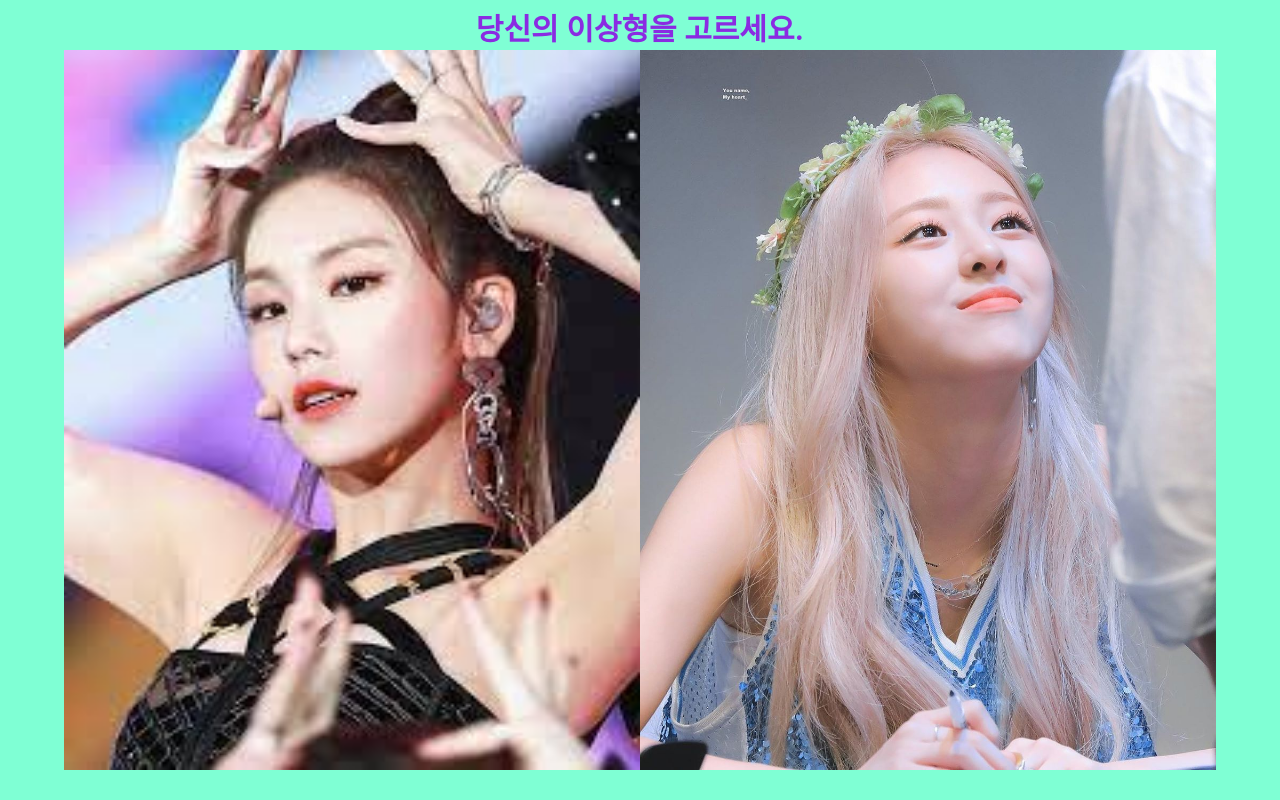
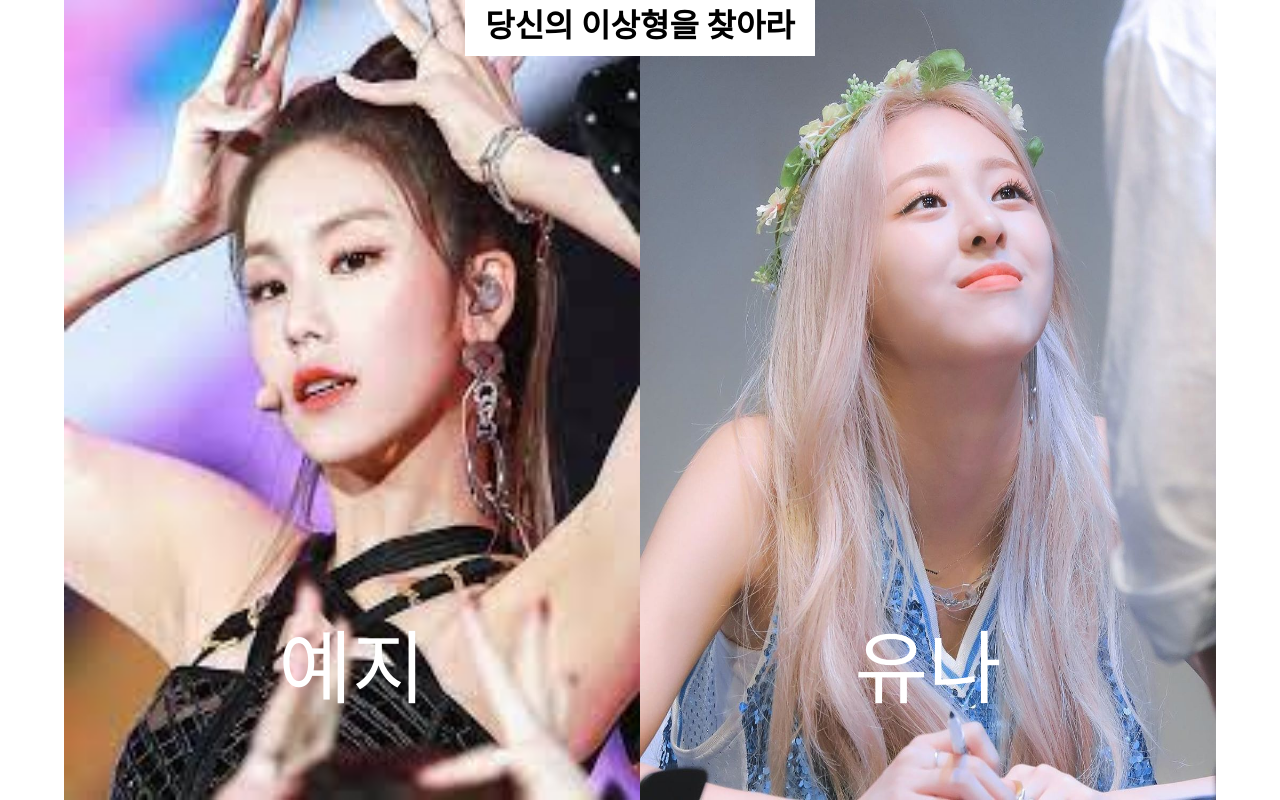
Before and after one commit to mingyeongmo/Idoltype-WorldCup-project, a React (Create React App) app: page / in a window 1280 px wide. Built offline with nearby package versions, Linux system fonts and the light colour scheme.

Commit message:
Idle type World Cup project Day-6

```diff
--- a/src/App.js
+++ b/src/App.js
@@ -9,16 +9,12 @@ const GlobalStyle = createGlobalStyle`
     padding: 0;
     box-sizing:border-box;
   }
-  body {
-    background-color: aquamarine;
 
-  }
 `;
 function App() {
   return (
     <>
     <GlobalStyle />
-      <Header />
       <Contents />
     </>
 
--- a/src/components/Contents.js
+++ b/src/components/Contents.js
@@ -1,20 +1,44 @@
-import React from 'react';
-import '../Style/Contents.css';
-import { FlexBox } from './style';
+import React,{useState, useEffect} from 'react';
+import { FlexBox } from './Style/ContentsSt';
+import { Vscontent } from './Style/ContentsSt';
+
+const items = [
+    {
+        name:"유나",
+        src:require("../imgs/itzyimgs/yuna.jpeg")
+    },
+    {
+        name:"예지",
+        src:require("../imgs/itzyimgs/yeji.jpeg")
+    },
+    {
+        name:"류진",
+        src:require("../imgs/itzyimgs/ryujin.jpeg")
+    },
+    {
+        name:"채령",
+        src:require("../imgs/itzyimgs/chaeryeong.jpeg")
+    },
+]
+
 
 const Contents = () => {
     return (
         <>
-            <div className="contents">
+                <Vscontent>
                     <FlexBox>
+                        <h1 className="title">당신의 이상형을 찾아라</h1>
                         <div className="Fight1">
                             <img className='img' src={require("../imgs/itzyimgs/yeji.jpeg").default}/>
+                            <div className='name'>예지</div>
                         </div>
                         <div className="Fight1">
                             <img className='img' src={require("../imgs/itzyimgs/yuna.jpeg").default} />
+                            <div className='name'>유나</div>
                         </div>
                     </FlexBox>
-            </div>
+                </Vscontent>
+
 
         </>
     );
--- a/src/components/Header.js
+++ b/src/components/Header.js
@@ -1,16 +1,19 @@
 import React from 'react';
-import '../Style/HeaderSt.css'
+import { Headerst } from './Style/HeaderSt';
 
 
 const Header = () => {
     return (
         <>
             <title></title>
+            <Headerst>
             <header className="header">
                 <nav className="head">
                     <p>당신의 이상형을 고르세요.</p>
                 </nav>
             </header>
+            </Headerst>
+
         </>
     );
 };
--- /dev/null
+++ b/src/components/Style/ContentsSt.js
@@ -0,0 +1,51 @@
+import styled from "styled-components";
+
+export const Vscontent = styled.div`
+    display: flex;
+    justify-content: center;
+`;
+
+export const FlexBox = styled.div`
+    display: flex;
+    flex-wrap: wrap;
+    justify-content: center;
+    width:90%;
+    height: 100vh;
+
+    .title{
+        position:absolute;
+        background-color: white;
+        z-index:2;
+        padding: 0px 20px;
+        padding-bottom: 10px;
+    }
+
+    .Fight1 {
+        display: flex;
+        justify-content: center;
+        flex: 1;
+        min-width: 400px;
+        overflow: hidden;
+        position:relative;
+    }
+
+    .img {
+        width: 100%;
+        height: 100%;
+        transition: 0.5s;
+        cursor: pointer;
+    }
+    .img:hover{
+        transform: scale(1.1);
+        opacity: 0.8;
+    }
+
+    .name {
+        position: absolute;
+        z-index: 3;
+        color: white;
+        bottom: 10%;
+        font-size: 80px;
+    }
+
+`;
--- /dev/null
+++ b/src/components/Style/HeaderSt.js
@@ -0,0 +1,21 @@
+import styled from 'styled-components';
+
+export const Headerst = styled.div`
+    .header {
+  position: relative;
+  width: 100%;
+  height: 50px;
+}
+
+.head {
+  display: flex;
+  justify-content: center;
+  padding-top: 5px;
+}
+.head p {
+  font-size: 30px;
+  font-weight: 600;
+  color: blueviolet;
+  margin: 0px;
+}
+`;
```
Lines whose indentation alone changed are shown as unchanged.
